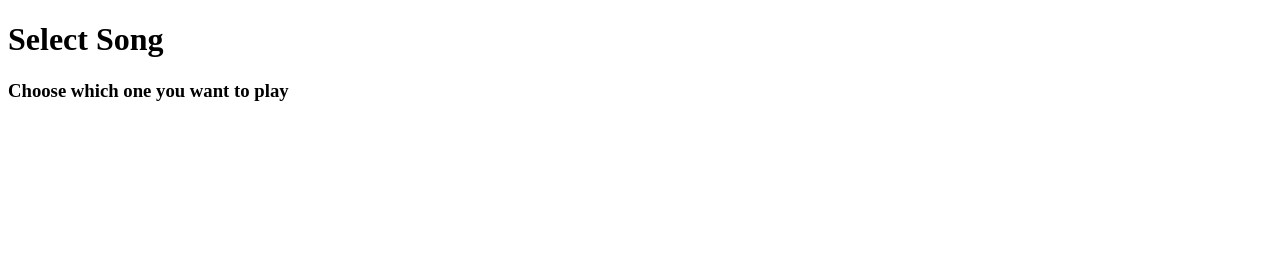
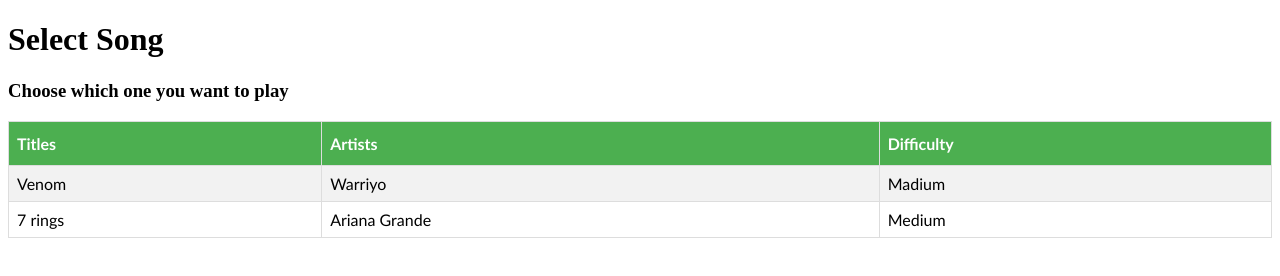
Before and after one commit to spotify-hero/spotify-hero, a website: page public/select.html in a window 1280 px wide. Drawn offline with nearby package versions, Linux system fonts and the light colour scheme.

Commit message:
Add select page

```diff
--- a/public/css/select.css
+++ b/public/css/select.css
@@ -1,19 +1,19 @@
-#customers {
+#tracklist {
     font-family: "Trebuchet MS", Arial, Helvetica, sans-serif;
     border-collapse: collapse;
     width: 100%;
   }
 
-  #customers td, #customers th {
+#tracklist td, #tracklist th {
 border: 1px solid #ddd;
 padding: 8px;
 }
 
-  #customers tr:nth-child(even){background-color: #f2f2f2;}
+#tracklist tr:nth-child(even){background-color: #f2f2f2;}
 
-  #customers tr:hover {background-color: #ddd;}
+#tracklist tr:hover {background-color: #ddd;}
 
-  #customers th {
+#tracklist th {
 padding-top: 12px;
 padding-bottom: 12px;
 text-align: left;
--- /dev/null
+++ b/public/lib/select.js
@@ -0,0 +1,10 @@
+$(document).ready(function(){
+    $("#tracklist td").click(function() {
+
+        var column_num = parseInt( $(this).index());
+        var row_num = parseInt( $(this).parent().index());
+
+        console.log("ligne = " + row_num);
+
+    });
+});
--- a/public/select.html
+++ b/public/select.html
@@ -7,8 +7,29 @@
   </head>
 
   <body>
+        <script src="https://ajax.googleapis.com/ajax/libs/jquery/3.2.1/jquery.min.js">
+        </script>
+        <script type="text/javascript" src="/lib/select.js"></script>
+
     <h1>Select Song</h1>
+    <h3>Choose which one you want to play</h3>
 
-    <h3>Choose which one you want to play</h3>
+    <table id="tracklist">
+        <tr>
+            <th>Titles</th>
+            <th>Artists</th>
+            <th>Difficulty</th>
+        </tr>
+        <tr>
+            <td>Venom</td>
+            <td>Warriyo</td>
+            <td>Madium</td>
+        </tr>
+        <tr>
+            <td>7 rings</td>
+            <td>Ariana Grande</td>
+            <td>Medium</td>
+        </tr>
+    </table>
   </body>
 </html>
```
Lines whose indentation alone changed are shown as unchanged.
